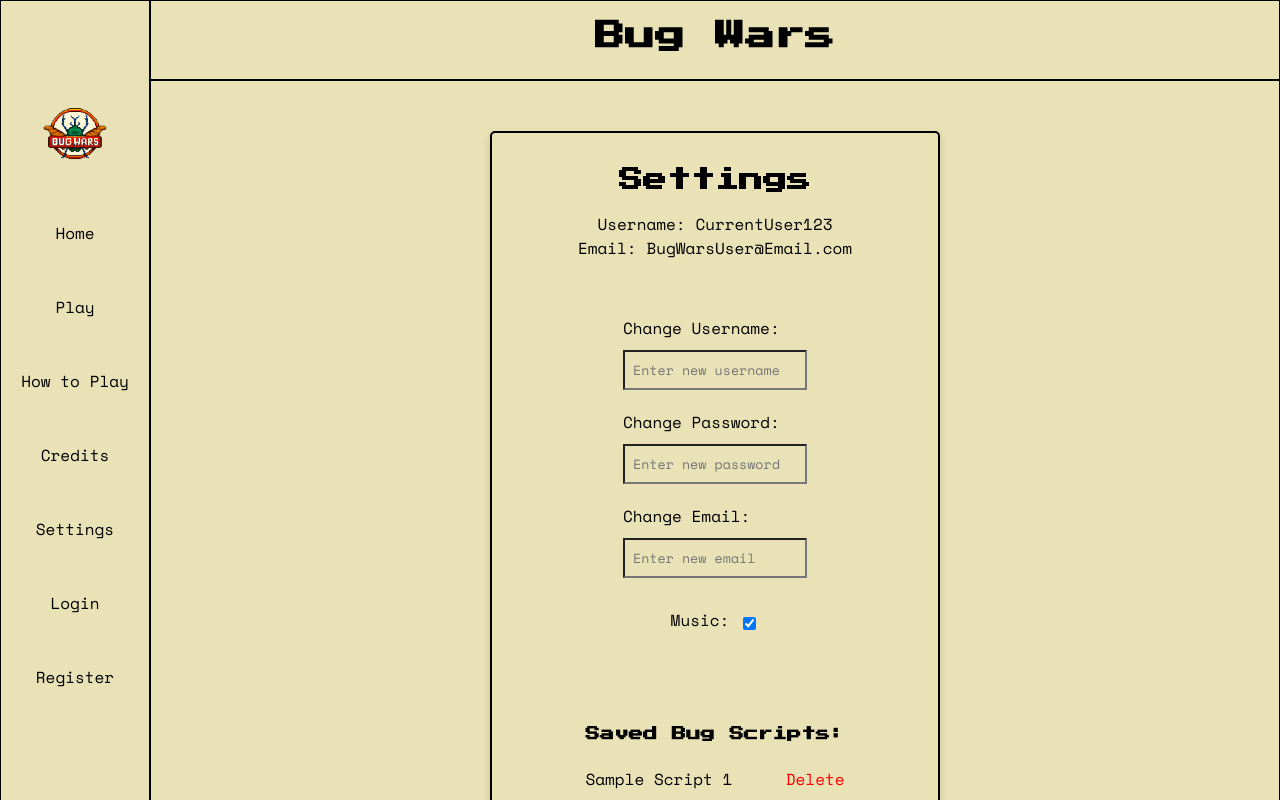
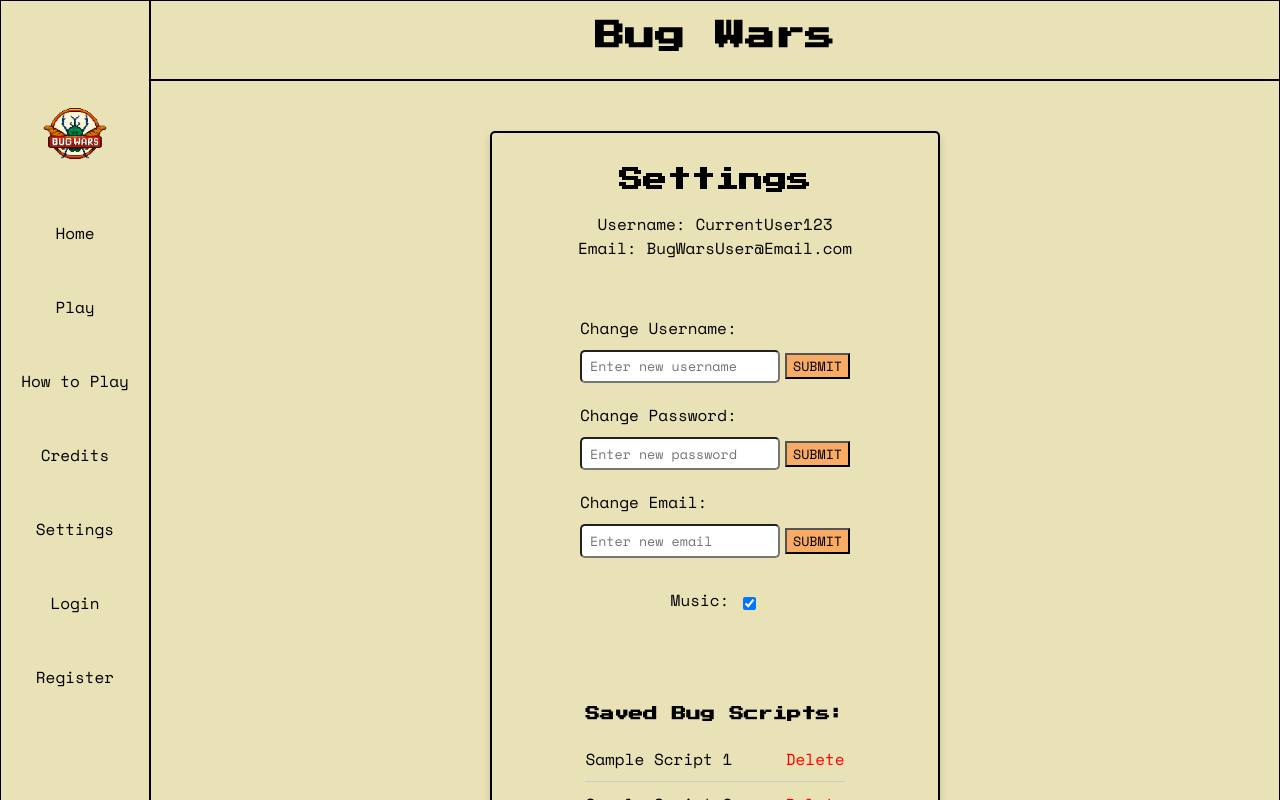
Before and after one commit to LauraJStevenson/bugwars-healer-frontend, a Vue app: page /settings in a window 1280 px wide. Shown: the top 800 px of the page. Built offline with nearby package versions, Linux system fonts and the light colour scheme; no server answers.

Commit message:
update settings view styling to match login/register pages

```diff
--- a/src/views/SettingsView.vue
+++ b/src/views/SettingsView.vue
@@ -18,18 +18,21 @@
     <div class="form-group">
       <label for="change-username">Change Username:</label>
       <input type="text" id="change-username" placeholder="Enter new username" />
+      <button type="submit" class="submit-btn">Submit</button>
     </div>
 
     <!--Needs format validation-->
     <div class="form-group">
       <label for="change-password">Change Password:</label>
       <input type="password" id="change-password" placeholder="Enter new password" />
+      <button type="submit" class="submit-btn">Submit</button>
     </div>
 
     <!--Needs format validation-->
     <div class="form-group">
       <label for="change-email">Change Email:</label>
       <input type="email" id="change-email" placeholder="Enter new email" />
+      <button type="submit" class="submit-btn">Submit</button>
     </div>
 
     <!--Will need updated once we implement the game functionality-->
@@ -129,6 +132,19 @@ ul {
   color: #f00;
   cursor: pointer;
 }
+
+#change-email,
+#change-password,
+#change-username {
+  height: 2.5em;
+  width: 15em;
+  border-radius: 5px;
+  background-color: rgb(255, 255, 255);
+}
+
+.submit-btn {
+  margin-left: 5px;
+}
 </style>
 
 <script>
```
